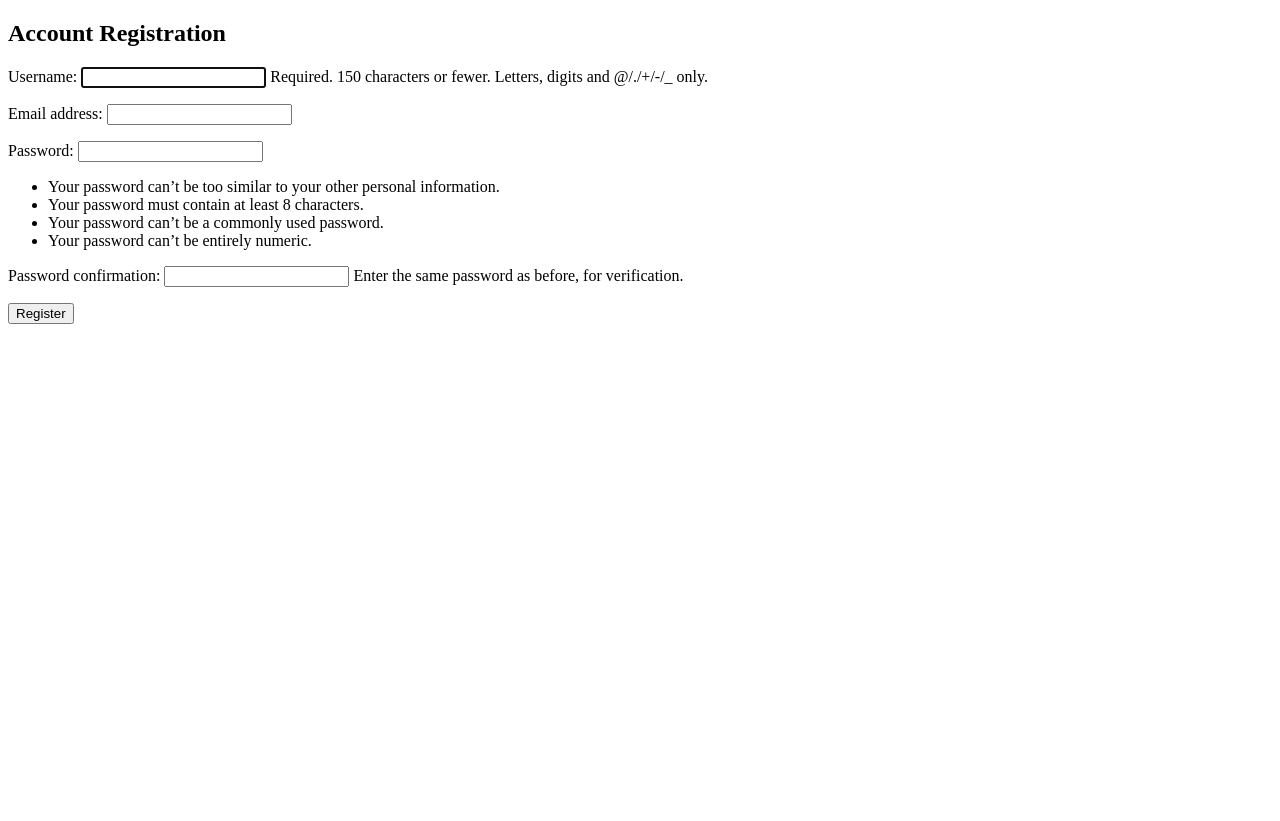
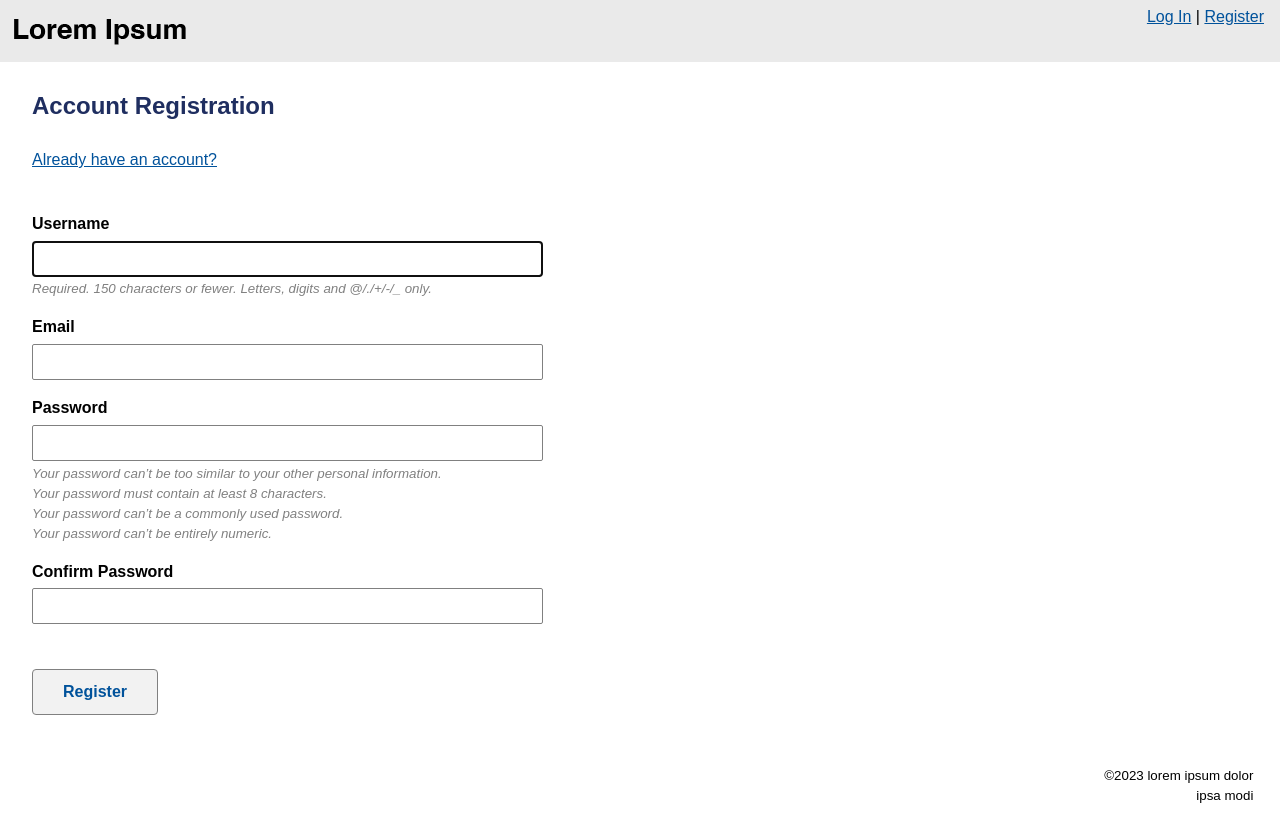
Before and after one commit to stiknine/django-user-account, a Django app: page /register/ in a window 1280 px wide. Before the commit the page ends 324 px from the top, so only its background shows below. Run offline with Django 4.2, Linux system fonts and the light colour scheme.

Commit message:
update base templates with some simple styles and layout

```diff
--- a/account/static/css/style.css
+++ b/account/static/css/style.css
@@ -0,0 +1,240 @@
+/* body */
+html {
+    font-family: sans-serif;
+    font-size: 16px;
+    line-height: 1.5;
+}
+
+body {
+    width: auto;
+    margin: 0 auto;
+    background: white;
+}
+
+h1, h2, h3, h4, h5, h6 {
+    color: #1f2e60;
+    margin: .3em 0;
+}
+
+p {
+    margin: .5em 0;
+}
+
+a {
+    cursor: pointer;
+    color: #00529B;
+    text-decoration: underline;
+    vertical-align: bottom;
+}
+
+a:hover {
+    color: black;
+}
+
+/* navigation */
+nav {
+    background-color: #eaeaea;
+    height: 52px;
+    top: 0;
+    position: fixed;
+    width: 100%;
+    padding: .3em 0;
+    z-index: 9;
+}
+
+nav div {
+    float: right;
+    margin-right: 1em;
+    text-align: right;
+}
+
+nav #logo {
+    float: left;
+    padding: 0;
+    margin-top: 10px;
+    margin-left: 10px;
+    width: 180px;
+}
+
+/* footer */
+footer {
+    height: 55px;
+    font-size: smaller;
+    margin: 2em 2em 0 0;
+}
+
+footer div {
+    float: right;
+}
+
+footer div p {
+    margin: 0;
+    padding: 0;
+}
+
+/* content */
+section.content {
+    padding: 1em 2em .5em 2em;
+    clear: both;
+    min-height: calc(85vh - 55px);
+    margin-top: 60px;
+}
+
+section.content header h1 {
+    margin: .5em 0 1em 0;
+}
+
+section.content:last-child {
+    margin-bottom: 0;
+}
+
+section.content form {
+    margin: 1em 0;
+}
+
+section.content label {
+  font-weight: bold;
+  margin-bottom: .3em;
+  display: flex;
+}
+
+div.info {
+    font-size: smaller;
+    font-style: italic;
+    color: gray;
+    margin-top: .2em;
+}
+
+div.info ul {
+    list-style: none;
+    margin: 0;
+    padding: 0;
+}
+
+/* form */
+form .input {
+    margin-bottom: 1em;
+}
+
+fieldset {
+    padding-bottom: 0;
+}
+
+input, button, textarea, select {
+    font: inherit;
+    vertical-align: top;
+}
+
+input, textarea, select {
+    border: 1px solid #808080;
+}
+
+input, textarea {
+    border-radius: 2px;
+}
+
+input[type=submit], input[type=button], select {
+    border-radius: 4px;
+}
+
+select[multiple] {
+    min-width: 200px;
+    min-height: 100px;
+    border-radius: 2px;
+}
+
+.input input[type=text],
+.input input[type=password],
+.input input[type=email],
+.input input[type=number],
+.input textarea {
+    width: 42%;
+    padding: 5px 10px;
+    box-sizing: border-box;
+}
+
+.input input[type=checkbox] {
+    height: 16px;
+    width: 16px;
+    margin-left: 0;
+}
+
+.input select {
+    width: 42%;
+}
+
+.input input[readonly] {
+    border: 0;
+}
+
+.input input[readonly]:focus {
+    outline: none;
+}
+
+.button {
+    font-weight: bold;
+    padding: 10px 30px;
+    margin-top: 1.8em;
+    font-size: 16px;
+    cursor: pointer;
+    text-align: center;
+    text-decoration: none;
+    background-color: #F2F2F2;
+    color: #00529B;
+    border: 1px solid #808080;
+    border-radius: 4px;
+}
+
+.button:hover {
+    background-color: #D3D3D3;
+}
+
+.button:active {
+    background-color: #A9A9A9;
+}
+
+/* message */
+div.flash {
+    margin: 1em 0;
+    padding: .5em 1em;
+    background-color: #BDE5F8;
+    border: 1px solid #00529B;
+    clear: both;
+}
+
+div.flash.error {
+    border-color: #D8000C;
+    background-color: #FFBABA;
+}
+
+div.flash.warning {
+    border-color: #e67300;
+    background-color: #ffcc99;
+}
+
+input.error,
+select.error,
+textarea.error {
+    outline: none;
+    border: 1px solid red;
+}
+
+input.error:valid,
+select.error:valid,
+textarea.error:valid {
+    border-style: solid;
+    border-color: inherit;
+}
+
+/* misc */
+.right {
+    text-align: right;
+}
+
+.block {
+    display: block;
+}
+
+.smaller {
+    font-size: smaller;
+}
--- /dev/null
+++ b/account/static/js/formvalidator.js
@@ -0,0 +1,54 @@
+/** Simple Form Validation */
+
+/**
+ * Input Validation
+ *
+ * @see https://daverupert.com/2017/11/happier-html5-forms/
+ */
+function inputValidator() {
+    const inputs = document.querySelectorAll('input, select, textarea');
+    for(let input of inputs) {
+        input.addEventListener('invalid', (event) => {
+            input.classList.add('error');
+        }, false);
+
+        input.addEventListener('blur', (event) => {
+            input.checkValidity();
+        });
+    }
+}
+
+/**
+ * Confirm Passwords
+ *
+ * @see https://codepen.io/diegoleme/pen/surIK
+ */
+function confirmPassword() {
+    let password = document.getElementById("id_password1");
+    let confirm = document.getElementById("id_password2");
+
+    if (! password || ! confirm) {
+        return false;
+    }
+
+    function validatePassword() {
+        if (password.value != confirm.value) {
+            confirm.setCustomValidity("Passwords do not match.");
+        } else {
+            confirm.setCustomValidity('');
+        }
+    }
+
+    password.addEventListener('change', (event) => {
+        validatePassword();
+    });
+
+    confirm.addEventListener('keyup', (event) => {
+        validatePassword();
+    });
+}
+
+document.addEventListener('DOMContentLoaded', function () {
+    inputValidator();
+    confirmPassword();
+});
--- a/account/templates/base.html
+++ b/account/templates/base.html
@@ -4,13 +4,31 @@
     <meta charset="utf-8">
     <meta name="viewport" content="width=device-width, initial-scale=1">
 
-    <title>{% block title %}User Account{% endblock %}</title>
+    <title>{% block title %}{% endblock %}</title>
     {% load static %}
+    <link rel="icon" type="image/x-icon" href="{% static 'img/favicon.ico' %}">
     <link rel="stylesheet" href="{% static 'css/style.css' %}">
+    {% block csshead %}{% endblock %}
+    {% block jshead %}{% endblock %}
 </head>
 <body>
-    <main id="main-content">
-        {% block content %}{% endblock %}
+    <main id="main">
+        {% include 'nav.html' %}
+
+        <section id="content" class="content">
+            <header>{% block header %}{% endblock %}</header>
+
+            {% block content %}{% endblock %}
+        </section>
     </main>
+
+    <footer>
+        <div id="footer">
+            <p>&copy;{% now "Y" %} {% lorem 3 w %}</p>
+            <p class="right">{% lorem 2 w random %}</p>
+        </div>
+    </footer>
+
+    {% block jsbody %}{% endblock %}
 </body>
 </html>
--- /dev/null
+++ b/account/templates/forms/errors.html
@@ -0,0 +1,8 @@
+{% if form.errors %}
+<div class="flash error">
+    {% for error in form.non_field_errors %}<span class="block">{{ error|escape }}</span>{% endfor %}
+    {% for field in form %}{% for error in field.errors %}
+    <span class="block">{{ error|escape }}</span>
+    {% endfor %}{% endfor %}
+</div>
+{% endif %}
--- a/account/templates/home.html
+++ b/account/templates/home.html
@@ -1,7 +1,10 @@
 {% extends "base.html" %}
 
-{% block title %}{% block header %}Home{% endblock %}{% endblock %}
+{% block header %}
+    <h1>{% block title %}Home{% endblock %}</h1>
+{% endblock %}
 
 {% block content %}
     <p>Welcome home, <strong>{{ user.username }}</strong>!</p>
+    {% lorem 3 p random %}
 {% endblock %}
--- /dev/null
+++ b/account/templates/nav.html
@@ -0,0 +1,15 @@
+{% load static %}
+<nav id="nav">
+    <a href="{% url 'user:index' %}">
+        <img id="logo" alt="Lorem Ipsum" src="{% static 'img/logo.png' %}">
+    </a>
+
+    <div>
+    {% if user.is_authenticated %}
+        <a class="link" href="{% url 'logout' %}">Log Out</a><br>
+        <span class="smaller">logged in as {{ user.username }}</span>
+    {% else %}
+        <a class="link" href="{% url 'login' %}">Log In</a> | <a class="link" href="{% url 'user:register' %}">Register</a>
+    {% endif %}
+    </div>
+</nav>
--- a/account/templates/registration/register.html
+++ b/account/templates/registration/register.html
@@ -1,12 +1,43 @@
 {% extends "base.html" %}
+{% load static %}
 
-{% block title %}Register{% endblock %}
+{% block header %}
+    <h1>{% block title %}Account Registration{% endblock %}</h1>
+    <a class="link block" href="{% url 'login' %}">Already have an account?</a><br>
+{% endblock %}
 
 {% block content %}
-<h2>Account Registration</h2>
+{% include "forms/errors.html" %}
 <form method="post">
     {% csrf_token %}
-    {{ form.as_p }}
-    <button type="submit">Register</button>
+    <div class="input">
+        <label for="{{ form.username.id_for_label }}">Username</label>
+        {{ form.username }}
+        <div class="info">{{ form.username.help_text }}</div>
+    </div>
+
+    <div class="input">
+        <label for="{{ form.email.id_for_label }}">Email</label>
+        {{ form.email }}
+    </div>
+
+    <div class="input">
+        <label for="{{ form.password1.id_for_label }}">Password</label>
+        {{ form.password1 }}
+        <div class="info">{{ form.password1.help_text }}</div>
+    </div>
+
+    <div class="input">
+        <label for="{{ form.password2.id_for_label }}">Confirm Password</label>
+        {{ form.password2 }}
+    </div>
+
+    <div class="input">
+        <input class="button" type="submit" name="register" value="Register" id="register">
+    </div>
 </form>
 {% endblock %}
+
+{% block jsbody %}
+    <script src="{% static 'js/formvalidator.js' %}"></script>
+{% endblock %}
```
Also changed, not shown: account/templates/index.html (+4 -8 lines), account/templates/registration/login.html (+19 -3 lines), account/static/img/favicon.ico (added), account/static/img/logo.png (added).
